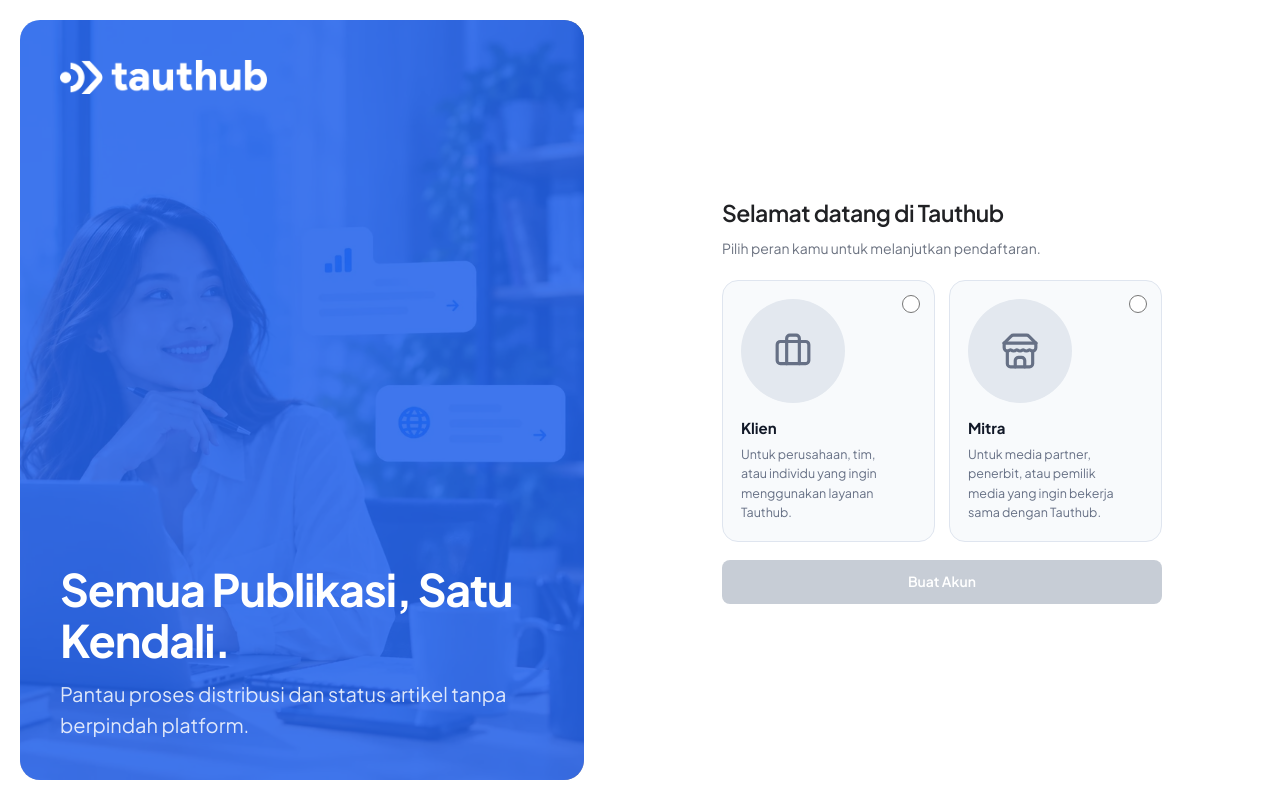
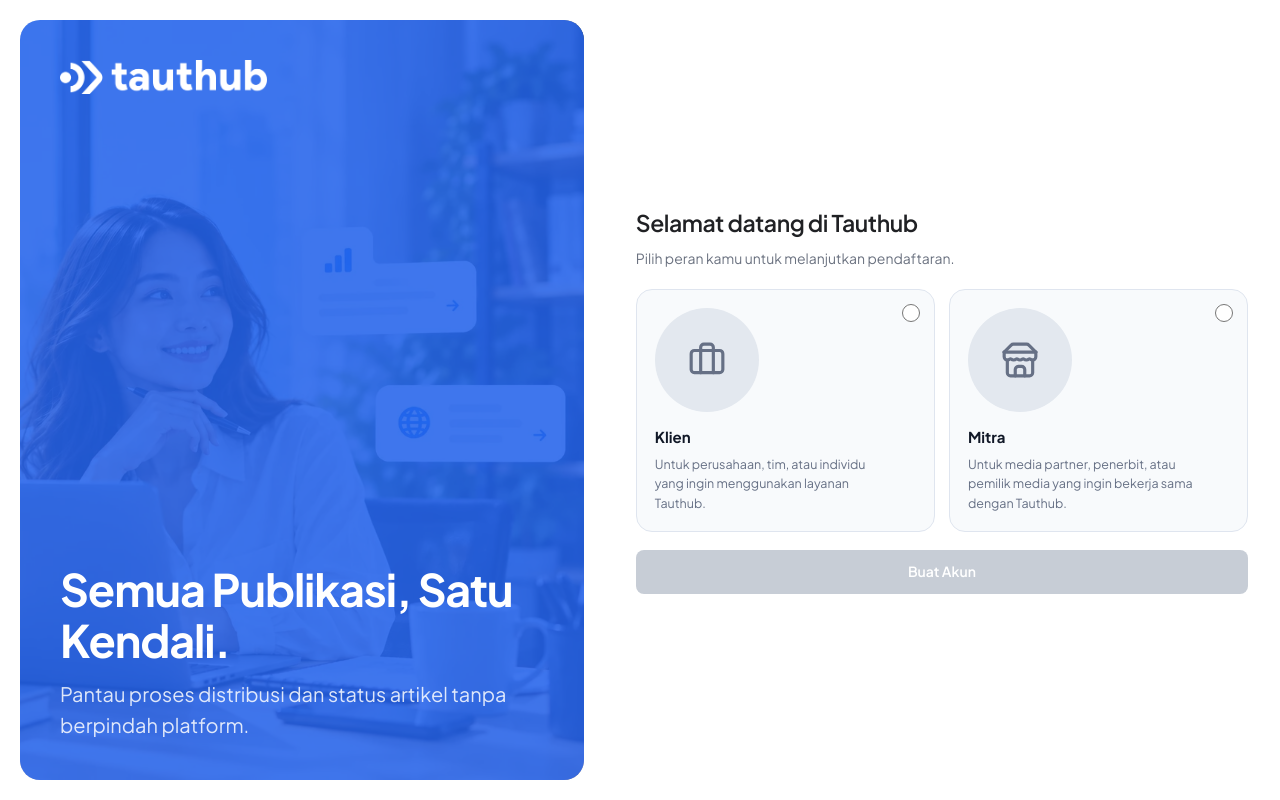
Before and after one commit to rahmaangriawan/tauthub-go, a SvelteKit app in the folder web/: page /register-role in a window 1280 px wide. Built offline with nearby package versions, Linux system fonts and the light colour scheme; no server answers.

Commit message:
ui(auth): lebarkan kanvas welcome gate ke 720px

```diff
--- a/web/src/routes/register-role/+page.svelte
+++ b/web/src/routes/register-role/+page.svelte
@@ -305,6 +305,12 @@
 </AuthShell>
 
 <style>
+	/* Gerbang butuh kanvas lebih lebar daripada batas 440px form auth di
+	   auth.css — tanpa ini kartu perannya sesak. Hanya berlaku di halaman ini
+	   (style halaman dibongkar saat pindah route), login/register tetap 440px. */
+	:global(.auth-form-inner) {
+		max-width: 720px;
+	}
 	/* Dua kartu peran: ikon di kiri, judul + deskripsi di kanan, lingkaran radio
 	   kecil di pojok kanan atas. Terpilih = ring biru + latar biru sangat lembut. */
 	.gate-grid {
```
